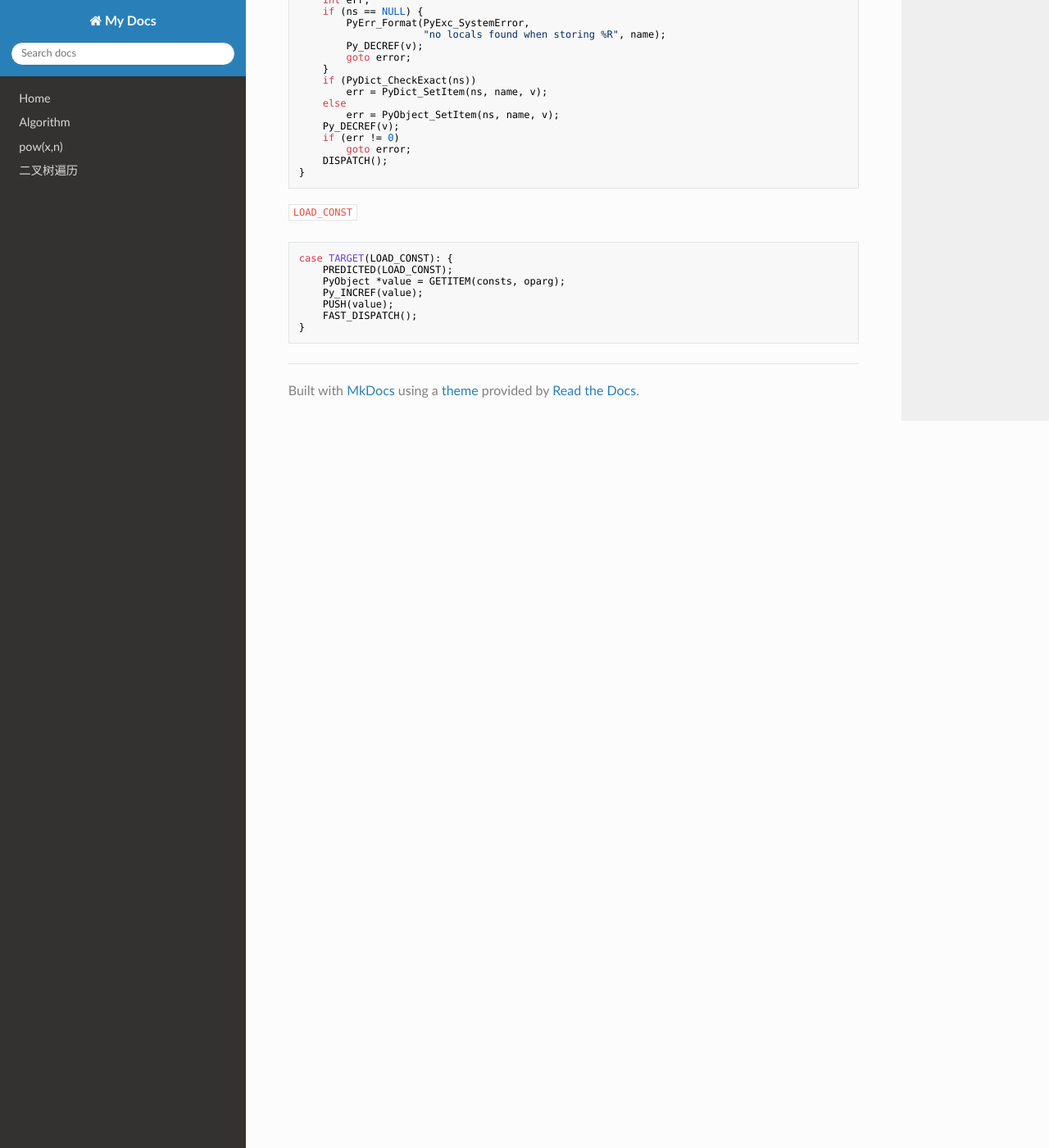
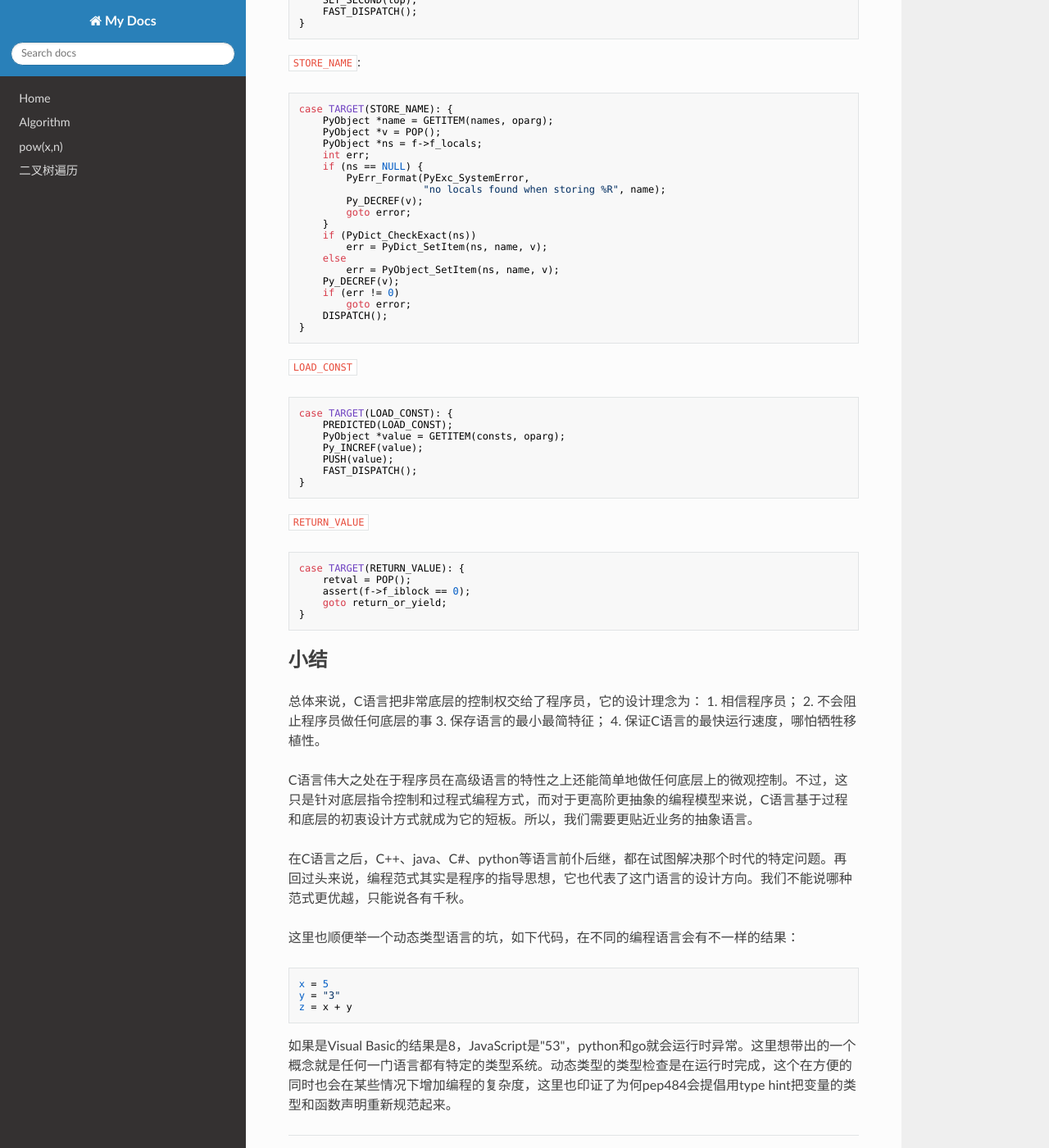
Before and after one commit to zuliang/docMK, an MkDocs documentation site: the page built from docs/program_paradigm/GenericProgramming.md, in a window 1280 px wide and 1400 px high, scrolled down 2732 px. Shown: the whole window at 82% size. Built offline with MkDocs 1.6.1, drawn with Linux system fonts in a browser that asks for light colours; nearby versions of some CDN libraries; some of the changed text lies outside the part shown.

Commit message:
add functional programming and generic programminng

````diff
--- a/docs/program_paradigm/GenericProgramming.md
+++ b/docs/program_paradigm/GenericProgramming.md
@@ -11,7 +11,7 @@ void swap(int* x, int* y)
 }
 ```
 如果希望swap更类型通用，泛型版本swap如下
-```
+```c
 void swap(void* x, void* y, size_t size)
 {
     char tmp[size];
@@ -124,6 +124,16 @@ case TARGET(LOAD_NAME): {
     DISPATCH();
 }
 ```
+`ROT_TWO`
+```c
+case TARGET(ROT_TWO): {
+    PyObject *top = TOP();
+    PyObject *second = SECOND();
+    SET_TOP(second);
+    SET_SECOND(top);
+    FAST_DISPATCH();
+}
+```
 `STORE_NAME`:
 ```c
 case TARGET(STORE_NAME): {
@@ -157,3 +167,29 @@ case TARGET(LOAD_CONST): {
     FAST_DISPATCH();
 }
 ```
+`RETURN_VALUE`
+```c
+case TARGET(RETURN_VALUE): {
+    retval = POP();
+    assert(f->f_iblock == 0);
+    goto return_or_yield;
+}
+```
+## 小结
+总体来说，C语言把非常底层的控制权交给了程序员，它的设计理念为：
+1. 相信程序员；
+2. 不会阻止程序员做任何底层的事
+3. 保存语言的最小最简特征；
+4. 保证C语言的最快运行速度，哪怕牺牲移植性。
+
+C语言伟大之处在于程序员在高级语言的特性之上还能简单地做任何底层上的微观控制。不过，这只是针对底层指令控制和过程式编程方式，而对于更高阶更抽象的编程模型来说，C语言基于过程和底层的初衷设计方式就成为它的短板。所以，我们需要更贴近业务的抽象语言。
+
+在C语言之后，C++、java、C#、python等语言前仆后继，都在试图解决那个时代的特定问题。再回过头来说，编程范式其实是程序的指导思想，它也代表了这门语言的设计方向。我们不能说哪种范式更优越，只能说各有千秋。
+
+这里也顺便举一个动态类型语言的坑，如下代码，在不同的编程语言会有不一样的结果：
+```
+x = 5
+y = "3"
+z = x + y
+```
+如果是Visual Basic的结果是8，JavaScript是"53"，python和go就会运行时异常。这里想带出的一个概念就是任何一门语言都有特定的类型系统。动态类型的类型检查是在运行时完成，这个在方便的同时也会在某些情况下增加编程的复杂度，这里也印证了为何pep484会提倡用type hint把变量的类型和函数声明重新规范起来。
````
Also changed, not shown: docs/program_paradigm.md (deleted, +0 -1 lines), docs/program_paradigm/FunctionalProgramming.md (added, +218 -0 lines), docs/program_paradigm/ObjectOrientedProgramming.md (added, +1 -0 lines), docs/program_paradigm/introduction.md (+2 -2 lines), docs/program_paradigm/images/Gump.jpg (added), docs/program_paradigm/images/functions.jpg (added), docs/program_paradigm/images/map_reduce.jpg (added).
